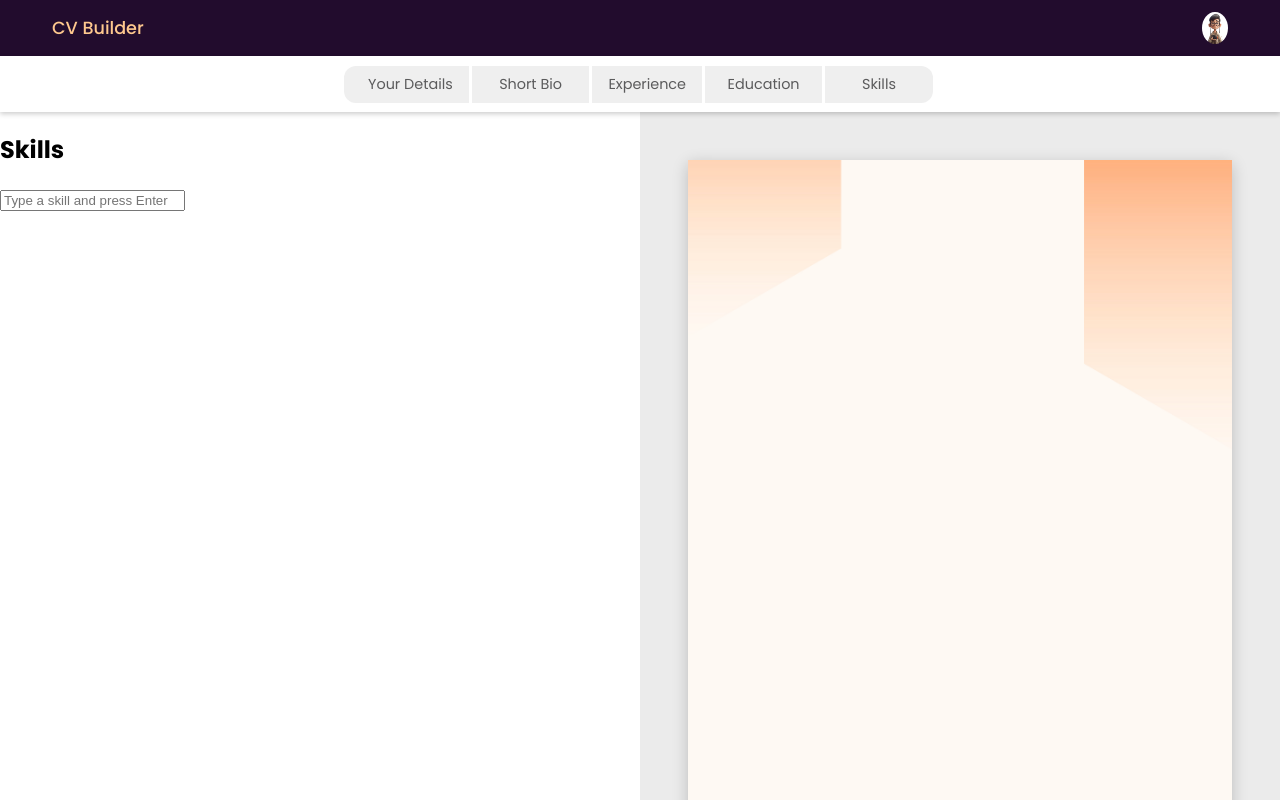
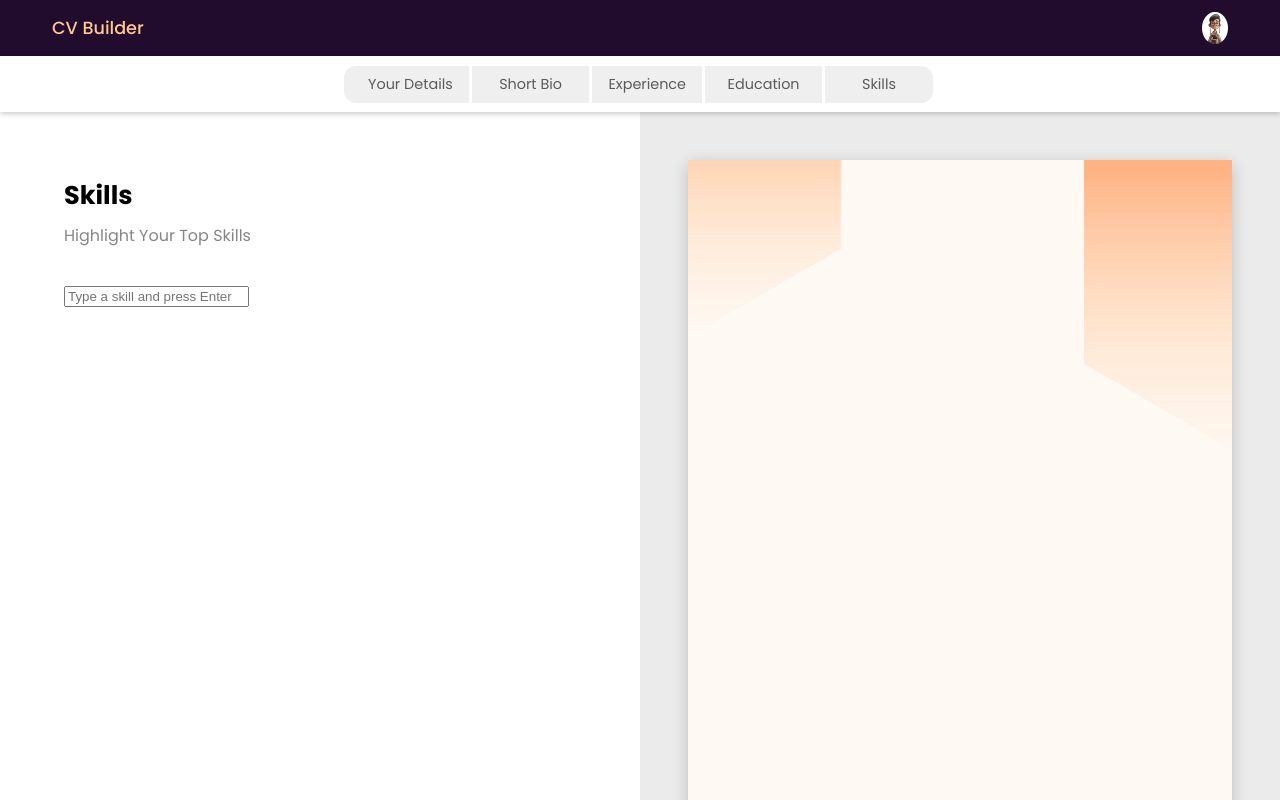
Before and after one commit to Hudsondaniel/CV-Generator, a React app in the folder CV/: page / in a window 1280 px wide. Both pictures are taken after a click on the button "Skills". Shown: the top 800 px of the page. Built offline with nearby package versions, Linux system fonts and the light colour scheme; the HTML template or start-up script is replaced by a standard one.

Commit message:
Add headings and style skills section

```diff
--- a/CV/src/components/Skills.jsx
+++ b/CV/src/components/Skills.jsx
@@ -27,7 +27,9 @@ export default function Skills() {
 
     return (
         <div className="skills-container">
+            <div className="skills-inner-container">
                 <h2 className="skills-heading">Skills</h2>
+                <p className="skills-text">Highlight Your Top Skills</p>
                 <div className="skills-input-container">
                     <input
                         type="text"
@@ -47,5 +49,10 @@ export default function Skills() {
                     ))}
                 </div>
                 </div>
+            <div className="buttons-back-next-short-bio">
+                <button className="back-button">Back</button>
+                <button className="saveNext-button">Save & Next</button>
+            </div>
+        </div>
     );
 }
--- a/CV/src/styles/Experience.css
+++ b/CV/src/styles/Experience.css
@@ -6,7 +6,6 @@
 .experience-container{
     display: flex;
     height: 100%;
-
     flex-direction: column;
     justify-content: space-between;
 }
@@ -27,7 +26,6 @@
     display: flex;
     align-items: center;
 }
-
 
 .add-exp-button{
     font-weight: 600;
--- a/CV/src/styles/Skills.css
+++ b/CV/src/styles/Skills.css
@@ -0,0 +1,25 @@
+.skills-container{
+    height: 100%;
+    width: 100%;
+    display: flex;
+    flex-direction: column;
+    justify-content: space-between;
+}
+
+.skills-inner-container{
+    padding-right: 4rem;
+    padding-left: 4rem;
+    padding-top: 4rem;
+}
+
+.skills-heading{
+    font-size: 1.6rem;
+    margin-top: 0;
+    margin-bottom: 0.5rem
+}
+
+.skills-text{
+    color: rgb(134, 134, 134);
+    margin-top: 0.5rem;
+    margin-bottom: 2.2rem;
+}
```
Lines whose indentation alone changed are shown as unchanged.
